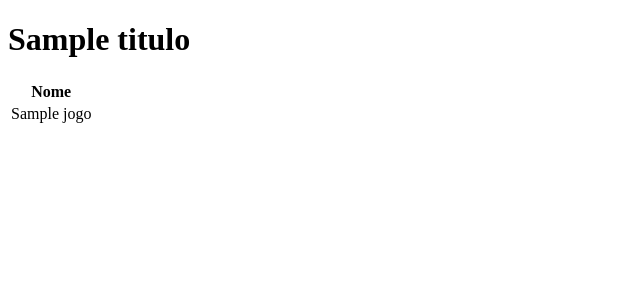
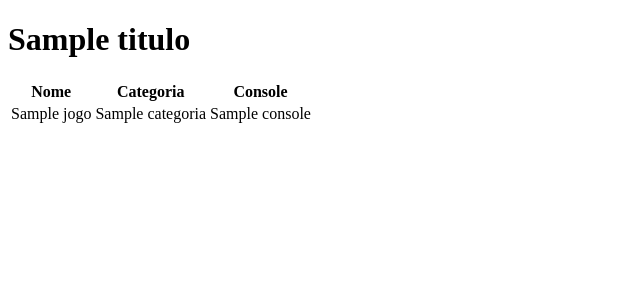
Before and after one commit to kennenvi/utilizando-flask, a Flask app: template templates/lista.html in a window 1280 px wide. Shown: the top 300 px of the page, without its empty margins (0-640 px from the left). Run offline with Flask 2, Linux system fonts and the light colour scheme; the template is opened without the code that fills it: most values are stand-ins (such as "Sample title", 1, 10 or a date in 2020).

Commit message:
Adicionando caracteristicas dos jogos dinamicamente

```diff
--- a/templates/lista.html
+++ b/templates/lista.html
@@ -14,12 +14,16 @@
             <thead class="thead-default">
                 <tr>
                     <th>Nome</th>
+                    <th>Categoria</th>
+                    <th>Console</th>
                 </tr>
             </thead>
             <tbody>
                 {% for jogo in jogos %}
                 <tr>
                     <td>{{ jogo.nome }}</td>
+                    <td>{{ jogo.categoria }}</td>
+                    <td>{{ jogo.console }}</td>
                 </tr>
                 {% endfor %}
             </tbody>
```
